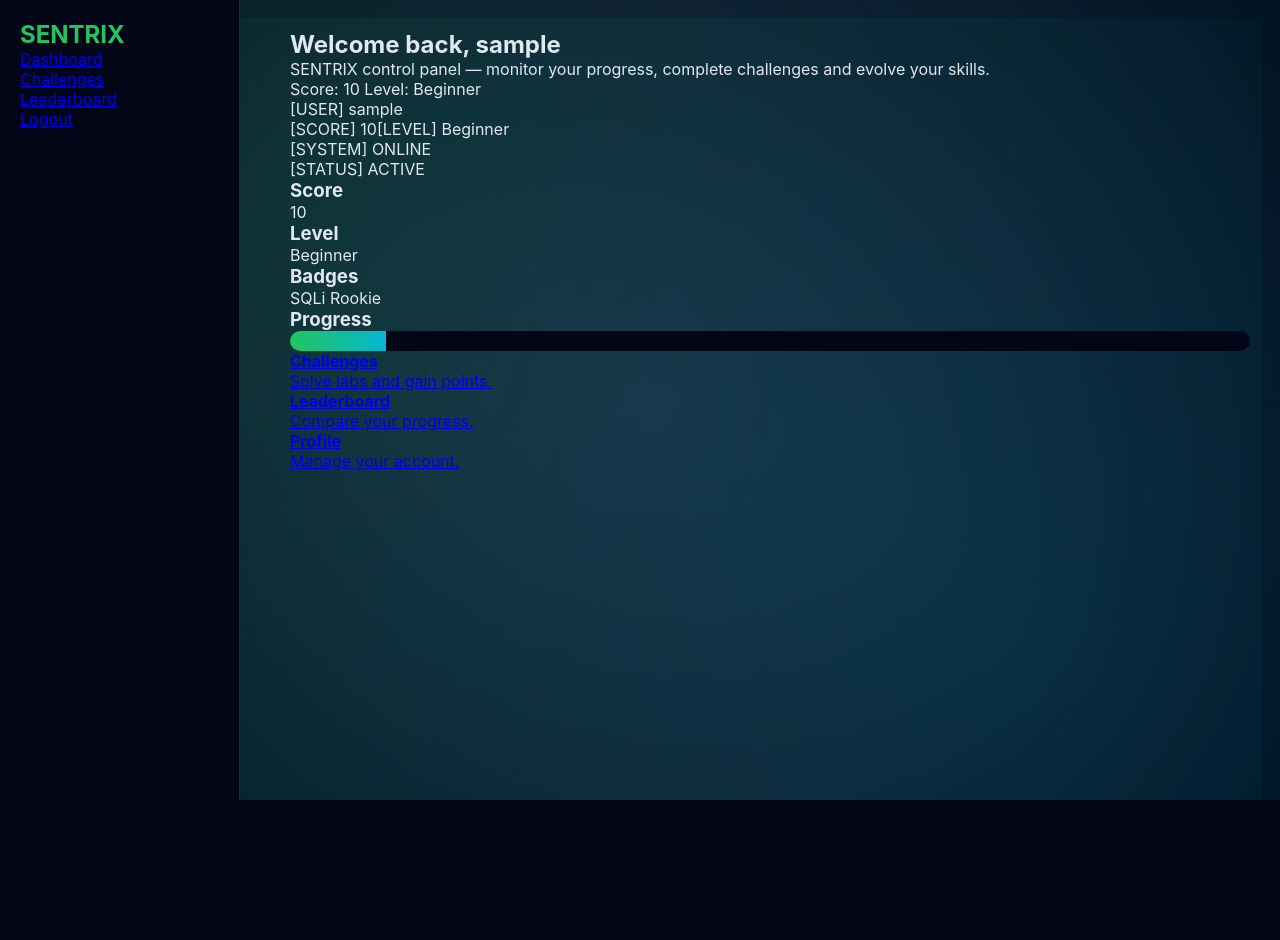
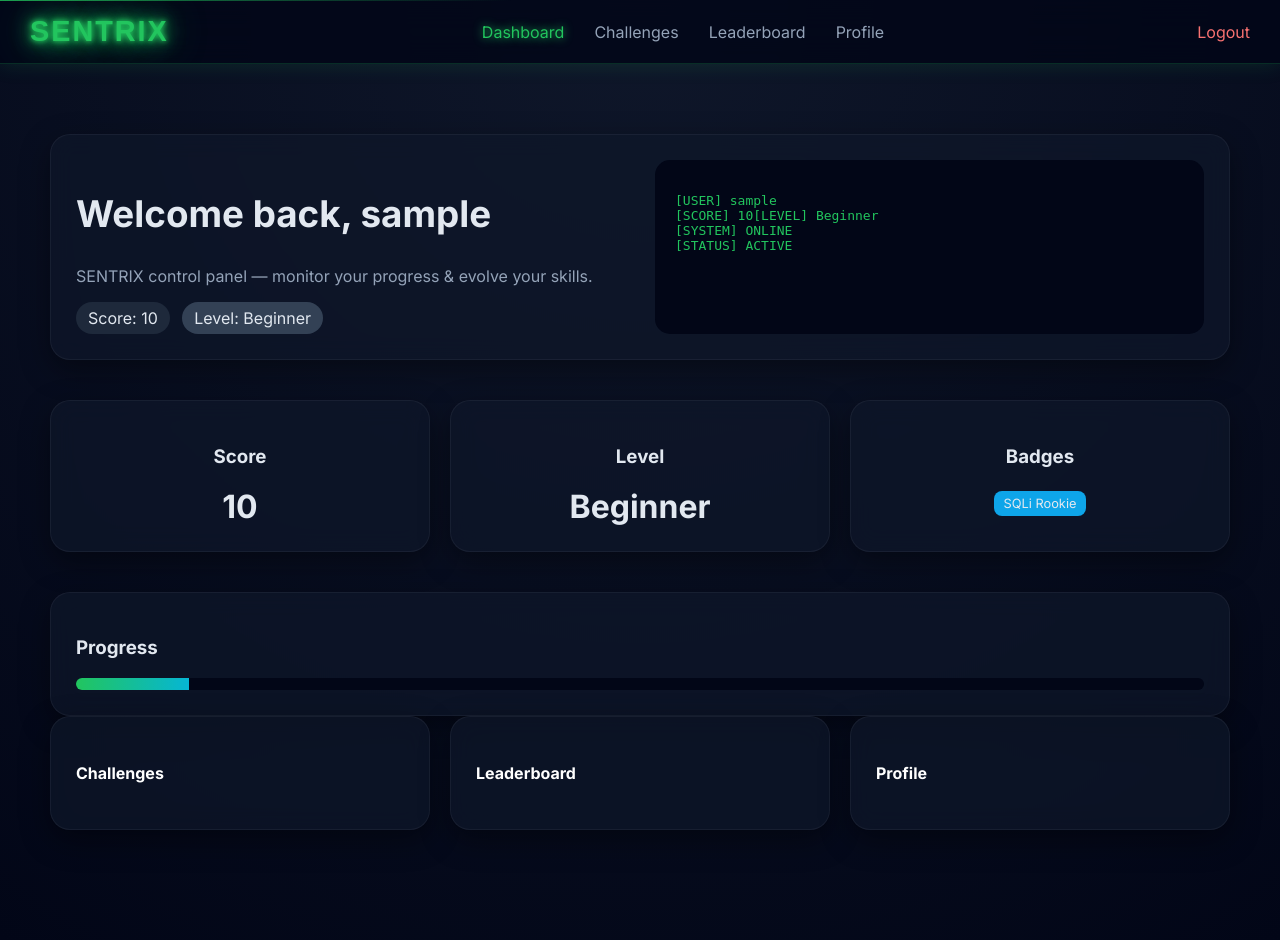
Before and after one commit to DarkTender/Sentrix, a PHP site: page / in a window 1280 px wide. Before the commit the page ends 800 px from the top, so only its background shows below. Run offline with PHP 8.4, Linux system fonts and the light colour scheme; the visitor is signed in with stand-in values (Sample User, id 1); tables that the repository leaves empty or names only in its code hold one stand-in row (values such as "Sample post").

Commit message:
Update style

```diff
--- a/css/style.css
+++ b/css/style.css
@@ -1,212 +1,216 @@
-* {
+body {
   margin: 0;
-  padding: 0;
-  box-sizing: border-box;
-  font-family: "Inter", "JetBrains Mono", sans-serif;
+  font-family: 'Inter', sans-serif;
+  background: radial-gradient(circle at top, #0f172a, #020617);
+  color: #e2e8f0;
 }
 
-body {
-  background: #020617;
-  color: #e2e8f0;
-  overflow-x: hidden;
+.ix-container {
+  max-width: 1200px;
+  margin: auto;
+  padding: 40px 20px;
 }
 
-
-body::before {
-  content: "";
-  position: fixed;
-  inset: 0;
-  background:
-    radial-gradient(circle at 20% 20%, #22c55e22, transparent),
-    radial-gradient(circle at 80% 80%, #06b6d422, transparent),
-    radial-gradient(circle at 50% 50%, #a855f722, transparent);
-  z-index: -2;
+.ix-card {
+  background: rgba(15, 23, 42, 0.7);
+  border: 1px solid rgba(255,255,255,0.05);
+  backdrop-filter: blur(12px);
+  border-radius: 20px;
+  padding: 25px;
+  box-shadow: 0 10px 30px rgba(0,0,0,0.4);
+  transition: 0.3s;
 }
 
-body::after {
-  content: "";
-  position: fixed;
-  inset: 0;
-  background:
-    radial-gradient(circle at 30% 40%, #22c55e11, transparent),
-    radial-gradient(circle at 70% 60%, #06b6d411, transparent);
-  animation: floatBg 12s infinite linear;
-  z-index: -1;
+.ix-card:hover {
+  transform: translateY(-5px);
 }
 
-@keyframes floatBg {
-  0% { transform: translate(0,0); }
-  50% { transform: translate(-20px,20px); }
-  100% { transform: translate(0,0); }
+.ix-hero {
+  margin-bottom: 40px;
 }
 
+.ix-hero-grid {
+  display: grid;
+  grid-template-columns: 1fr 1fr;
+  gap: 30px;
+}
 
-.layout {
+.ix-title {
+  font-size: 2.3rem;
+  font-weight: 700;
+}
+
+.ix-muted {
+  color: #94a3b8;
+}
+
+.ix-pill {
+  display: inline-block;
+  padding: 6px 12px;
+  border-radius: 999px;
+  background: #1e293b;
+  margin-right: 8px;
+}
+
+.ix-pill-muted {
+  background: #334155;
+}
+
+.ix-terminal {
+  background: #020617;
+  border-radius: 15px;
+  padding: 20px;
+  font-family: monospace;
+  color: #22c55e;
+}
+
+.ix-grid {
+  display: grid;
+  grid-template-columns: repeat(auto-fit, minmax(250px, 1fr));
+  gap: 20px;
+  margin-bottom: 40px;
+}
+
+.ix-center {
+  text-align: center;
+}
+
+.ix-big {
+  font-size: 2rem;
+  font-weight: bold;
+}
+
+.ix-tag {
+  display: inline-block;
+  padding: 5px 10px;
+  margin: 4px;
+  border-radius: 8px;
+  background: #0ea5e9;
+  font-size: 0.8rem;
+}
+
+.ix-progress {
+  height: 12px;
+  background: #020617;
+  border-radius: 10px;
+  overflow: hidden;
+}
+
+.ix-progress-bar {
+  height: 100%;
+  background: linear-gradient(90deg,#22c55e,#06b6d4);
+}
+
+.ix-link {
+  text-decoration: none;
+  color: white;
+}
+
+@media(max-width: 768px) {
+  .ix-hero-grid {
+    grid-template-columns: 1fr;
+  }
+}
+.nav {
+  overflow: hidden;
+
+  position: sticky;
+  top: 0;
+  z-index: 1000;
+
   display: flex;
+  justify-content: space-between;
+  align-items: center;
+
+  padding: 15px 30px;
+
+  background: rgba(2, 6, 23, 0.8);
+  backdrop-filter: blur(15px);
+
+  border-bottom: 1px solid rgba(34,197,94,0.2);
+
+  box-shadow: 0 0 20px rgba(34,197,94,0.15);
+}
+
+.logo {
+  font-family: 'Orbitron', sans-serif;
+  font-size: 1.8rem;
+  font-weight: 800;
+  letter-spacing: 2px;
+
+  color: #22c55e;
+
+  text-shadow:
+    0 0 5px #22c55e,
+    0 0 10px #22c55e,
+    0 0 20px #22c55e,
+    0 0 40px #22c55e;
+}
+
+/* ===== LINKS ===== */
+.nav-center {
+  display: flex;
+  gap: 30px;
+}
+
+.nav-link {
+  position: relative;
+  text-decoration: none;
+  color: #94a3b8;
+  font-weight: 500;
+  transition: 0.3s;
+}
+
+.nav-link:hover {
+  color: #22c55e;
+  text-shadow: 0 0 10px #22c55e;
+}
+
+.nav-link::after {
+  content: '';
+  position: absolute;
+  bottom: -5px;
+  left: 0;
+  width: 0%;
+  height: 2px;
+  background: #22c55e;
+  box-shadow: 0 0 10px #22c55e;
+  transition: 0.3s;
+}
+
+.nav-link:hover::after {
+  width: 100%;
+}
+
+.nav-link.active {
+  color: #22c55e;
+  text-shadow: 0 0 10px #22c55e;
+}
+
+.logout {
+  color: #f87171;
+}
+
+.logout:hover {
+  text-shadow: 0 0 10px #f87171;
 }
 
 .content {
-  margin-left: 260px;
   padding: 30px;
-  width: 100%;
 }
 
-
-.sidebar {
-  width: 240px;
-  height: 100vh;
-  position: fixed;
-  background: linear-gradient(180deg,#020617,#020617ee);
-  border-right: 1px solid rgba(255,255,255,0.05);
-  padding: 20px;
+.nav::before {
+  content: '';
+  position: absolute;
+  width: 100%;
+  height: 1px;
+  top: 0;
+  left: 0;
+  background: linear-gradient(90deg, transparent, #22c55e, transparent);
+  animation: scan 3s linear infinite;
 }
 
-.logo {
-  font-size: 20px;
-  font-weight: bold;
-  color: #22c55e;
-  margin-bottom: 30px;
-  text-shadow: 0 0 15px #22c55e88;
+@keyframes scan {
+  0% { transform: translateX(-100%); }
+  100% { transform: translateX(100%); }
 }
-
-.nav a {
-  display: block;
-  padding: 12px;
-  margin-bottom: 10px;
-  border-radius: 12px;
-  color: #94a3b8;
-  transition: 0.3s;
-  position: relative;
-}
-
-.nav a:hover {
-  background: linear-gradient(135deg,#22c55e22,#06b6d422);
-  color: white;
-  box-shadow: 0 0 10px #22c55e44;
-}
-
-.nav a.active {
-  background: linear-gradient(135deg,#22c55e,#06b6d4);
-  color: black;
-}
-
-.card {
-  background: rgba(15,23,42,0.6);
-  backdrop-filter: blur(18px);
-  border-radius: 20px;
-  padding: 20px;
-  position: relative;
-  overflow: hidden;
-  transition: 0.3s;
-}
-
-.card::before {
-  content: "";
-  position: absolute;
-  inset: 0;
-  padding: 1px;
-  border-radius: 20px;
-  background: linear-gradient(120deg,#22c55e,#06b6d4,#a855f7);
-  -webkit-mask: linear-gradient(#000 0 0) content-box, linear-gradient(#000 0 0);
-  -webkit-mask-composite: xor;
-  mask-composite: exclude;
-}
-
-.card:hover {
-  transform: translateY(-6px);
-  box-shadow: 0 0 30px #22c55e44;
-}
-
-.glow-green { box-shadow: 0 0 20px #22c55e55; }
-.glow-blue { box-shadow: 0 0 20px #06b6d455; }
-.glow-purple { box-shadow: 0 0 20px #a855f755; }
-
-
-.grid {
-  display: grid;
-  grid-template-columns: repeat(3,1fr);
-  gap: 20px;
-}
-
-
-.progress-bar {
-  background: #020617;
-  border-radius: 10px;
-  overflow: hidden;
-  margin-top: 10px;
-}
-
-.progress-fill {
-  height: 12px;
-  background: linear-gradient(90deg,#22c55e,#06b6d4,#a855f7);
-  box-shadow: 0 0 12px #22c55e;
-  animation: progressGlow 2s infinite alternate;
-}
-
-@keyframes progressGlow {
-  from { box-shadow: 0 0 10px #22c55e; }
-  to { box-shadow: 0 0 25px #06b6d4; }
-}
-
-.badges {
-  display: flex;
-  gap: 10px;
-  flex-wrap: wrap;
-}
-
-.badge {
-  padding: 6px 12px;
-  border-radius: 10px;
-  background: linear-gradient(135deg,#06b6d4,#22c55e);
-  color: black;
-  font-size: 13px;
-  box-shadow: 0 0 10px #06b6d4;
-}
-
-
-input {
-  width: 100%;
-  padding: 12px;
-  background: #020617;
-  border: 1px solid #1e293b;
-  border-radius: 10px;
-  color: white;
-  margin-bottom: 10px;
-}
-
-input:focus {
-  outline: none;
-  border-color: #06b6d4;
-  box-shadow: 0 0 10px #06b6d455;
-}
-
-
-button {
-  background: linear-gradient(135deg,#22c55e,#06b6d4);
-  border: none;
-  color: black;
-  padding: 12px;
-  border-radius: 10px;
-  font-weight: bold;
-  cursor: pointer;
-}
-
-button:hover {
-  box-shadow: 0 0 20px #22c55e88;
-  transform: scale(1.05);
-}
-
-.title {
-  font-size: 28px;
-  margin-bottom: 20px;
-  text-shadow: 0 0 20px #22c55e55;
-}
-
-.card {
-  animation: fadeIn 0.5s ease;
-}
-
-@keyframes fadeIn {
-  from { opacity: 0; transform: translateY(10px);}
-  to { opacity: 1; transform: translateY(0);}
-}
--- a/public/index.php
+++ b/public/index.php
@@ -28,116 +28,90 @@ if ($score >= 60) $badges[] = "Cyber Warrior";
 require_once __DIR__ . '/../views/header.php';
 ?>
 
-<main class="container py-5">
+<main class="ix-container">
 
-  <section class="ix-hero ix-surface rounded-5 p-4 p-lg-5 mb-5 shadow-lg">
+  <section class="ix-hero ix-card">
+    <div class="ix-hero-grid">
 
-    <div class="row align-items-center">
-      <div class="col-lg-7">
-
-        <h1 class="display-5 fw-bold text-light mb-2">
+      <div>
+        <h1 class="ix-title">
           Welcome back, <?= htmlspecialchars($user['username']) ?>
         </h1>
 
-        <p class="text-light-emphasis">
-          SENTRIX control panel — monitor your progress, complete challenges and evolve your skills.
+        <p class="ix-muted">
+          SENTRIX control panel — monitor your progress & evolve your skills.
         </p>
 
-        <div class="d-flex flex-wrap gap-2 mt-3">
+        <div class="ix-pills">
           <span class="ix-pill">Score: <?= $score ?></span>
           <span class="ix-pill ix-pill-muted">Level: <?= $level ?></span>
         </div>
-
       </div>
 
-      <div class="col-lg-5">
-        <div class="ix-terminal rounded-4 p-4">
-
-<pre class="ix-code mb-0"><code>[USER] <?= $user['username'] ?>
+      <div class="ix-terminal">
+<pre>[USER] <?= $user['username'] ?>
 
 [SCORE] <?= $score ?>
 [LEVEL] <?= $level ?>
 
 [SYSTEM] ONLINE
-[STATUS] ACTIVE
-</code></pre>
+[STATUS] ACTIVE</pre>
+      </div>
 
-        </div>
+    </div>
+  </section>
+
+  <section class="ix-grid">
+
+    <div class="ix-card ix-center">
+      <h3>Score</h3>
+      <div class="ix-big"><?= $score ?></div>
+    </div>
+
+    <div class="ix-card ix-center">
+      <h3>Level</h3>
+      <div class="ix-big"><?= $level ?></div>
+    </div>
+
+    <div class="ix-card ix-center">
+      <h3>Badges</h3>
+      <div>
+        <?php foreach ($badges as $b): ?>
+          <span class="ix-tag"><?= $b ?></span>
+        <?php endforeach; ?>
       </div>
     </div>
 
   </section>
 
-  <section class="mb-5">
-    <div class="row g-4">
+  <section class="ix-card">
+    <h3>Progress</h3>
 
-      <div class="col-lg-4">
-        <div class="ix-card ix-surface rounded-5 p-4 text-center">
-          <h3 class="text-info">Score</h3>
-          <div class="display-6 fw-bold"><?= $score ?></div>
-        </div>
-      </div>
-
-      <div class="col-lg-4">
-        <div class="ix-card ix-surface rounded-5 p-4 text-center">
-          <h3 class="text-success">Level</h3>
-          <div class="display-6 fw-bold"><?= $level ?></div>
-        </div>
-      </div>
-
-      <div class="col-lg-4">
-        <div class="ix-card ix-surface rounded-5 p-4 text-center">
-          <h3 class="text-warning">Badges</h3>
-          <div>
-            <?php foreach ($badges as $b): ?>
-              <span class="ix-tag"><?= $b ?></span>
-            <?php endforeach; ?>
-          </div>
-        </div>
-      </div>
-
+    <div class="ix-progress">
+      <div class="ix-progress-bar" style="width: <?= min(100, $score) ?>%;"></div>
     </div>
   </section>
 
-  <section class="mb-5">
-    <div class="ix-surface rounded-5 p-4 shadow-lg">
-      <h3 class="text-light mb-3">Progress</h3>
+  <section class="ix-grid">
 
-      <div style="background:#020617; border-radius:10px; overflow:hidden;">
-        <div style="
-          width: <?= min(100, $score) ?>%;
-          background: linear-gradient(90deg,#22c55e,#06b6d4);
-          padding: 10px;
-        "></div>
+    <a href="challenges.php" class="ix-link">
+      <div class="ix-card">
+        <h4>Challenges</h4>
       </div>
-    </div>
-  </section>
+    </a>
 
-  <section>
-    <div class="row g-4">
+    <a href="leaderboard.php" class="ix-link">
+      <div class="ix-card">
+        <h4>Leaderboard</h4>
+      </div>
+    </a>
 
-      <div class="col-lg-4">
-        <a href="challenges.php" class="ix-link-card ix-surface rounded-5 p-4 d-block text-decoration-none">
-          <h4 class="text-light">Challenges</h4>
-          <p class="text-light-emphasis small">Solve labs and gain points.</p>
-        </a>
+    <a href="profile.php" class="ix-link">
+      <div class="ix-card">
+        <h4>Profile</h4>
       </div>
+    </a>
 
-      <div class="col-lg-4">
-        <a href="leaderboard.php" class="ix-link-card ix-surface rounded-5 p-4 d-block text-decoration-none">
-          <h4 class="text-light">Leaderboard</h4>
-          <p class="text-light-emphasis small">Compare your progress.</p>
-        </a>
-      </div>
-
-      <div class="col-lg-4">
-        <a href="profile.php" class="ix-link-card ix-surface rounded-5 p-4 d-block text-decoration-none">
-          <h4 class="text-light">Profile</h4>
-          <p class="text-light-emphasis small">Manage your account.</p>
-        </a>
-      </div>
-
-    </div>
   </section>
 
 </main>
--- a/views/header.php
+++ b/views/header.php
@@ -1,30 +1,32 @@
 <!DOCTYPE html>
 <html>
 <head>
-  <link rel="stylesheet" href="../css/style.css">
+  <meta charset="UTF-8">
+  <title>SENTRIX</title>
+
+  <link href="https://fonts.googleapis.com/css2?family=Inter:wght@300;400;600;700&display=swap" rel="stylesheet">
+  <link rel="stylesheet" href="/sentrix/css/style.css">
 </head>
+
 <body>
 
-<div style="display:flex;">
+<nav class="nav">
 
-  <!-- SIDEBAR -->
-  <div style="
-    width:240px;
-    height:100vh;
-    background:#020617;
-    border-right:1px solid #1e293b;
-    padding:20px;
-    position:fixed;
-  ">
-
-    <h2 style="color:#22c55e;">SENTRIX</h2>
-
-    <a href="index.php">Dashboard</a><br>
-    <a href="challenges.php">Challenges</a><br>
-    <a href="leaderboard.php">Leaderboard</a><br>
-    <a href="logout.php">Logout</a>
-
+  <div class="nav-left">
+    <span class="logo">SENTRIX</span>
   </div>
 
-  <!-- CONTENT -->
-  <div style="margin-left:260px; padding:30px; width:100%;">
+  <div class="nav-center">
+    <a href="index.php" class="nav-link active">Dashboard</a>
+    <a href="challenges.php" class="nav-link">Challenges</a>
+    <a href="leaderboard.php" class="nav-link">Leaderboard</a>
+    <a href="profile.php" class="nav-link">Profile</a>
+  </div>
+
+  <div class="nav-right">
+    <a href="logout.php" class="nav-link logout">Logout</a>
+  </div>
+
+</nav>
+
+<div class="content">
```
